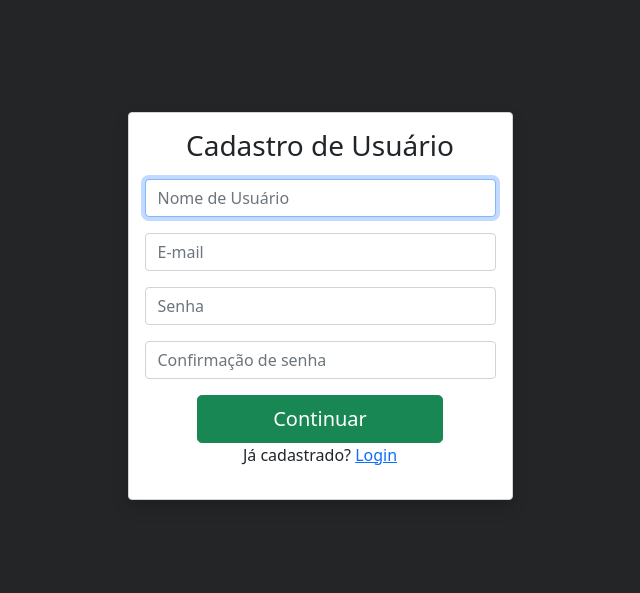
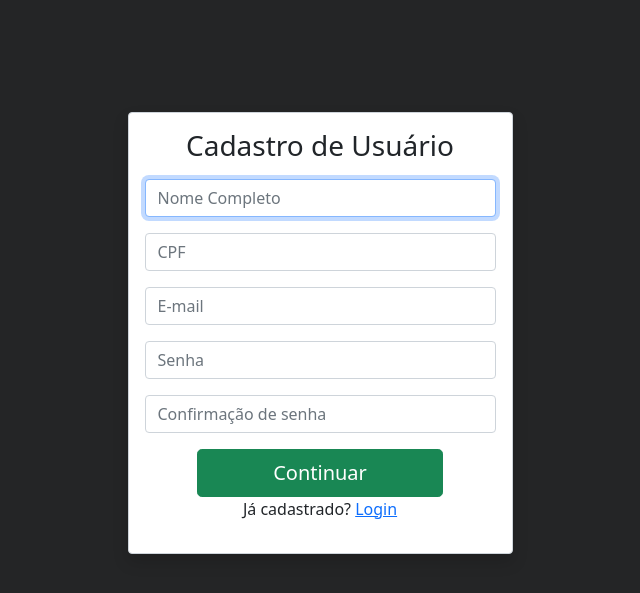
Before and after one commit to williamteles/microservice-WEB2, a Django app: page /register/user/ in a window 1280 px wide. Shown: the part 62-655 px from the top of the page, without its empty margins (320-960 px from the left). Run offline with Django 3.2, Linux system fonts and the light colour scheme; some libraries are stand-ins or nearby versions.

Commit message:
campo de cpf e placeholder do nome modificado

```diff
--- a/web/templates/register/register_user.html
+++ b/web/templates/register/register_user.html
@@ -16,7 +16,9 @@
 
         <form method="post">
             {% csrf_token %}
-            <input type="text" class="form-control" name="username" placeholder="Nome de Usuário" required autofocus>
+            <input type="text" class="form-control" name="username" placeholder="Nome Completo" required autofocus>
+
+            <input type="text" class="form-control" name="cpf" placeholder="CPF" required>
 
             <input type="email" class="form-control" name="email" placeholder="E-mail" required autofocus>
 
```
